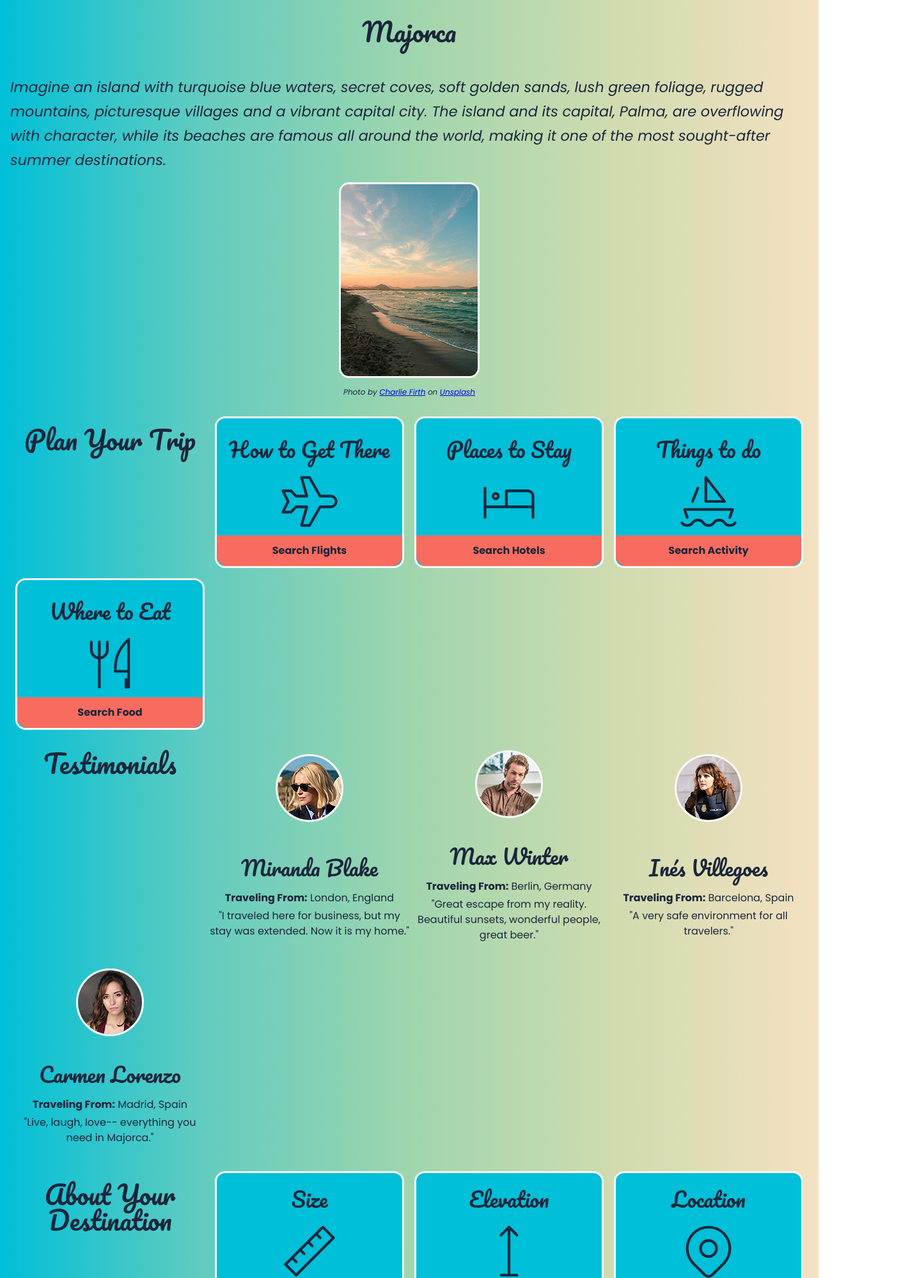
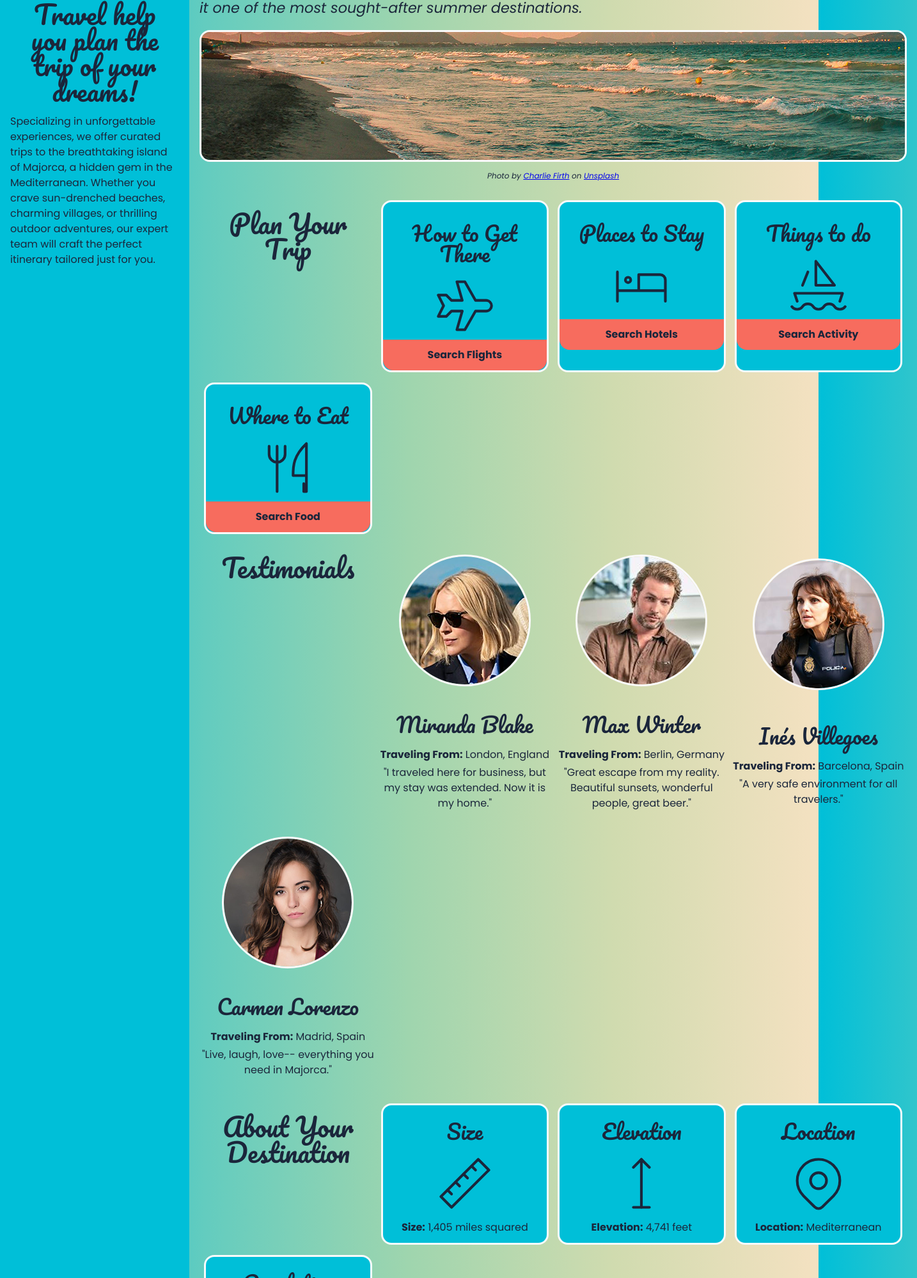
Before and after one commit to kvasqu25/wonderlust, a plain HTML site: page index.html in a window 1280 px wide. Shown: the part 468-2466 px from the top of the page at 64% size, 1434 px wide, since content can reach past the window. Drawn offline with Linux system fonts and the light colour scheme.

Commit message:
Update index.html

```diff
--- a/index.html
+++ b/index.html
@@ -7,6 +7,14 @@
     <title>Wonderlust Travel- Destination Majorca</title>
 </head>
 <body>
+      <!-- Skip Links -->
+  <nav aria-label="Skip links">
+    <a href="#main-content" class="sr-only">Skip to Main Content</a>
+    <a href="#plan-your-trip" class="sr-only">Skip to Plan Your Trip</a>
+    <a href="#testimonials" class="sr-only">Skip to Testimonials</a>
+    <a href="#about-your-destination" class="sr-only">Skip to About Your Destination</a>
+    <a href="#contact-us" class="sr-only">Skip to Contact Us</a>
+  </nav>
 
     <header>
        <h1>Destination Majorca</h1>
@@ -36,10 +44,9 @@
                 <p>Imagine an island with turquoise blue waters, secret coves, soft golden sands, lush green foliage, rugged mountains, picturesque villages and a vibrant capital city. The island and its capital, Palma, are overflowing with character, while its beaches are famous all around the world, making it one of the most sought-after summer destinations.</p>
                 <div>
                 <picture>
-                    <source srcset="images/majorca-beach-vertical-m.jpg" media="(min-width: 404px)">
-                    <source srcset="images/majorca-beach-square-s.jpg" media="(min-width:920px)">
                     <source srcset="images/majorca-beach-horizontal-l.jpg" media="(min-width: 1280px)">
-                    <img src="images/" alt="beach">
+                    <source srcset="images/majorca-beach-vertical-m.jpg" media="(min-width: 920px)">
+                    <img src="images/majorca-beach-square-s.jpg" alt="Beach in Majorca">
                 </picture>
                     <!-- images/majorca-beach-square-s.jpg
                     images/majorca-beach-vertical-m.jpg
@@ -95,10 +102,9 @@
 
                 <section>
                     <picture>
-                            <source srcset="images/miranda-blake-S.png" media="(min-width: 404px)">
+                        <source srcset="images/miranda-blake-L.png" media="(min-width:1280px)">
                         <source srcset="images/miranda-blake-M.png" media="(min-width:920px)">
-                            <source srcset="images/miranda-blake-L.png" media="(min-width: 1280px)">
-                            <img src="images/" alt="miranda">
+                        <img src="images/miranda-blake-S.png" alt="Miranda Blake">
                       </picture>
                         <!--Responsive Image for resolution switching
                             images/miranda-blake-L.png"
@@ -117,10 +123,9 @@
                 </section>
                 <section>
                     <picture>
-                        <source srcset="images/max-winter-S.png" media="(min-width: 404px)">
+                        <source srcset="images/max-winter-L.png" media="(min-width:1280px)">
                         <source srcset="images/max-winter-M.png" media="(min-width:920px)">
-                        <source srcset="images/max-winter-L.png" media="(min-width: 1280px)">
-                        <img src="images/" alt="winter">
+                        <img src="images/max-winter-S.png" alt="Max Winter">
                       </picture>
                     <!--Responsive Image for resolution switching
                         images/max-winter-L.png
@@ -139,10 +144,9 @@
                 </section>
                 <section>
                     <picture>
-                        <source media="(min-width: 404px)" srcset="images/ines-villegoes-S.png">
-                        <source media="(min-width:920px)" srcset="images/ines-villegoes-M.png" >
-                        <source media="(min-width: 1280px)" srcset="images/ines-villegoes-L.png">
-                        <img src="images/" alt="ines">
+                        <source srcset="images/ines-villegoes-L.png" media="(min-width:1280px)">
+                        <source srcset="images/ines-villegoes-M.png" media="(min-width:920px)">
+                        <img src="images/ines-villegoes-S.png" alt="Inés Villegoes">
                       </picture>
                     <!--Responsive Image for resolution switching
                         images/ines-villegoes-L.png
@@ -161,10 +165,9 @@
                 </section>
                 <section>
                     <picture>
-                        <source srcset="images/carmen-lorenzo-S.png" media="(min-width: 404px)">
+                        <source srcset="images/carmen-lorenzo-L.png" media="(min-width:1280px)">
                         <source srcset="images/carmen-lorenzo-M.png" media="(min-width:920px)">
-                        <source srcset="images/carmen-lorenzo-L.png" media="(min-width: 1280px)">
-                        <img src="images/" alt="lorenzo">
+                        <img src="images/carmen-lorenzo-S.png" alt="Carmen Lorenzo">
                       </picture>
                     <!--Responsive Image for resolution switching
                         images/carmen-lorenzo-L.png
```
Lines whose indentation alone changed are shown as unchanged.
